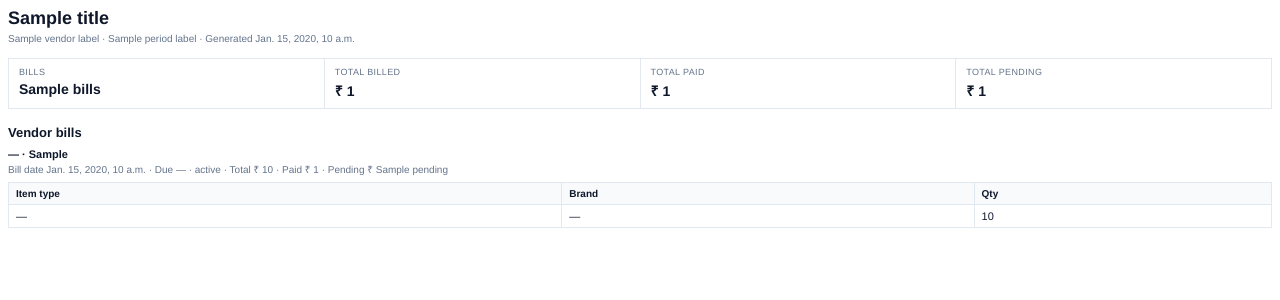
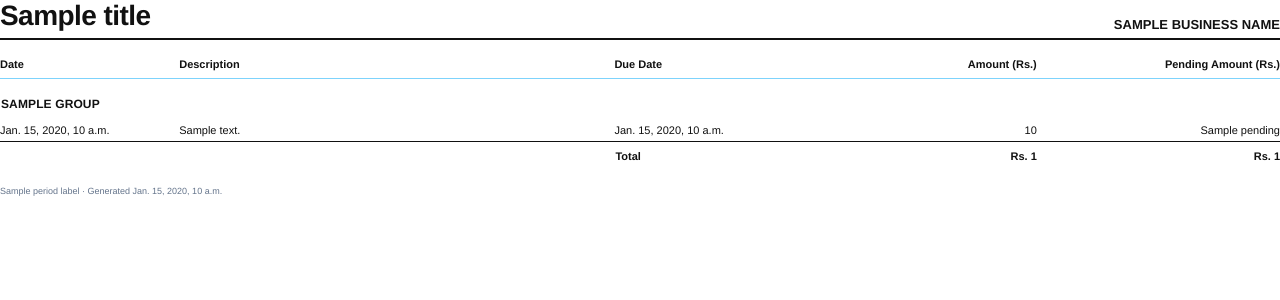
Before and after one commit to sahilkumarvaghasiya/SW_Billing_Employee_BE, a Django app: template core/apps/manager/templates/manager/vendor_report.html in a window 1280 px wide. Shown: the top 300 px of the page. Run offline with Django 5.2, Linux system fonts and the light colour scheme; the template is opened without the code that fills it: most values are stand-ins (such as "Sample title", 1, 10 or a date in 2020).

Commit message:
Add bulk payment functionality for vendor bills
- Introduced `ManagerVendorBillsBulkPayViewSet` to handle bulk payments across selected vendor bills.
- Added `ManagerVendorBillsBulkPaySerializer` for validating bill IDs and payment amounts.
- Updated permissions to allow access for both managers and employees.
- Enhanced vendor report generation to group entries by vendor and display totals in the PDF report.
- Refactored the vendor report template for improved layout and clarity.

```diff
--- a/core/apps/manager/templates/manager/vendor_report.html
+++ b/core/apps/manager/templates/manager/vendor_report.html
@@ -1,187 +1,141 @@
 <!DOCTYPE html>
+<html>
+<head>
+  <meta charset="utf-8" />
+  <title>{{ title }}</title>
+  <style>
+    @page { size: A4 landscape; margin: 1.4cm 1.6cm; }
+    body {
+      font-family: Helvetica, Arial, sans-serif;
+      font-size: 11px;
+      color: #111111;
+      margin: 0;
+    }
+    .header {
+      width: 100%;
+      border-collapse: collapse;
+      margin-bottom: 6px;
+    }
+    .header td { vertical-align: bottom; padding: 0; }
+    .title {
+      font-size: 28px;
+      font-weight: 700;
+      letter-spacing: -0.02em;
+    }
+    .business {
+      font-size: 13px;
+      font-weight: 700;
+      text-align: right;
+      text-transform: uppercase;
+    }
+    .header-rule {
+      border: none;
+      border-top: 2px solid #111111;
+      margin: 0 0 18px;
+    }
+    .payable-table {
+      width: 100%;
+      border-collapse: collapse;
+    }
+    .payable-table th {
+      text-align: left;
+      font-size: 11px;
+      font-weight: 700;
+      padding: 0 8px 8px 0;
+      border-bottom: 1.5px solid #7dd3fc;
+      color: #111111;
+    }
+    .payable-table th.num,
+    .payable-table td.num {
+      text-align: right;
+      white-space: nowrap;
+      padding-right: 0;
+    }
+    .payable-table th.due,
+    .payable-table td.due {
+      text-align: left;
+    }
+    .vendor-row td {
+      padding-top: 18px;
+      padding-bottom: 8px;
+      font-size: 12px;
+      font-weight: 700;
+      text-transform: uppercase;
+      letter-spacing: 0.01em;
+    }
+    .line-row td {
+      padding: 5px 8px 5px 0;
+      vertical-align: top;
+    }
+    .total-row td {
+      padding-top: 8px;
+      padding-bottom: 4px;
+      font-weight: 700;
+      border-top: 1px solid #111111;
+    }
+    .total-label {
+      text-align: left;
+      font-weight: 700;
+    }
+    .empty {
+      color: #64748b;
+      padding: 24px 0;
+      text-align: center;
+    }
+    .meta {
+      color: #64748b;
+      font-size: 9px;
+      margin-top: 20px;
+    }
+  </style>
+</head>
+<body>
+  <table class="header">
+    <tr>
+      <td class="title">{{ title }}</td>
+      <td class="business">{{ business_name }}</td>
+    </tr>
+  </table>
+  <hr class="header-rule" />
 
-<html>
-
-<head>
-
-  <meta charset="utf-8" />
-
-  <title>{{ title }}</title>
-
-  <style>
-
-    @page { size: A4 landscape; margin: 1.2cm; }
-
-    body { font-family: Helvetica, Arial, sans-serif; font-size: 11px; color: #0f172a; }
-
-    h1 { font-size: 18px; margin: 0 0 4px; }
-
-    .meta { color: #64748b; font-size: 10px; margin-bottom: 14px; }
-
-    .summary-table { width: 100%; border-collapse: collapse; margin-bottom: 16px; }
-
-    .summary-table td { border: 1px solid #e2e8f0; padding: 8px 10px; width: 25%; vertical-align: top; }
-
-    .summary-label { color: #64748b; font-size: 9px; text-transform: uppercase; letter-spacing: 0.04em; }
-
-    .summary-value { font-size: 14px; font-weight: 700; margin-top: 4px; }
-
-    h2 { font-size: 13px; margin: 0 0 8px; }
-
-    .bill-block { margin-bottom: 14px; page-break-inside: avoid; }
-
-    .bill-head { margin-bottom: 6px; }
-
-    .bill-title { font-weight: 700; font-size: 11px; }
-
-    .bill-meta { color: #64748b; font-size: 10px; margin-top: 2px; }
-
-    .lines-table, .bills-table { width: 100%; border-collapse: collapse; }
-
-    .lines-table th, .lines-table td, .bills-table th, .bills-table td {
-
-      border: 1px solid #e2e8f0; padding: 5px 7px; text-align: left;
-
-    }
-
-    .lines-table th, .bills-table th { background: #f8fafc; font-weight: 700; font-size: 10px; }
-
-    .num { text-align: right; white-space: nowrap; }
-
-    .empty { color: #64748b; padding: 12px 0; }
-
-    .no-lines { color: #64748b; font-size: 10px; font-style: italic; padding: 4px 0 8px; }
-
-  </style>
-
-</head>
-
-<body>
-
-  <h1>{{ title }}</h1>
-
-  <div class="meta">{{ vendor_label }} · {{ period_label }} · Generated {{ generated_at }}</div>
-
-
-
-  <table class="summary-table">
-
-    <tr>
-
-      <td>
-
-        <div class="summary-label">Bills</div>
-
-        <div class="summary-value">{{ summary.bills }}</div>
-
-      </td>
-
-      <td>
-
-        <div class="summary-label">Total billed</div>
-
-        <div class="summary-value">₹ {{ summary.total_billed }}</div>
-
-      </td>
-
-      <td>
-
-        <div class="summary-label">Total paid</div>
-
-        <div class="summary-value">₹ {{ summary.total_paid }}</div>
-
-      </td>
-
-      <td>
-
-        <div class="summary-label">Total pending</div>
-
-        <div class="summary-value">₹ {{ summary.total_pending }}</div>
-
-      </td>
-
-    </tr>
-
+  {% if groups %}
+  <table class="payable-table">
+    <thead>
+      <tr>
+        <th style="width: 14%;">Date</th>
+        <th style="width: 34%;">Description</th>
+        <th class="due" style="width: 14%;">Due Date</th>
+        <th class="num" style="width: 19%;">Amount (Rs.)</th>
+        <th class="num" style="width: 19%;">Pending Amount (Rs.)</th>
+      </tr>
+    </thead>
+    <tbody>
+      {% for group in groups %}
+      <tr class="vendor-row">
+        <td colspan="5">{{ group.vendor_name }}</td>
+      </tr>
+      {% for row in group.rows %}
+      <tr class="line-row">
+        <td>{{ row.date }}</td>
+        <td>{{ row.description }}</td>
+        <td class="due">{{ row.due_date }}</td>
+        <td class="num">{{ row.amount }}</td>
+        <td class="num">{{ row.pending }}</td>
+      </tr>
+      {% endfor %}
+      <tr class="total-row">
+        <td colspan="2"></td>
+        <td class="total-label">Total</td>
+        <td class="num">Rs. {{ group.total_amount }}</td>
+        <td class="num">Rs. {{ group.total_pending }}</td>
+      </tr>
+      {% endfor %}
+    </tbody>
   </table>
-
-
-
-  <h2>Vendor bills</h2>
-
-  {% if bills %}
-
-    {% for bill in bills %}
-
-    <section class="bill-block">
-
-      <div class="bill-head">
-
-        <div class="bill-title">{{ bill.vendor|default:"—" }} · {{ bill.stk_no }}</div>
-
-        <div class="bill-meta">
-
-          Bill date {{ bill.bill_date }} · Due {{ bill.due.label|default:"—" }} · {{ bill.status }}
-
-          · Total ₹ {{ bill.total }} · Paid ₹ {{ bill.paid }} · Pending ₹ {{ bill.pending }}
-
-        </div>
-
-      </div>
-
-      {% if bill.stock_lines %}
-
-      <table class="lines-table">
-
-        <thead>
-
-          <tr>
-
-            <th>Item type</th>
-
-            <th>Brand</th>
-
-            <th class="num">Qty</th>
-
-          </tr>
-
-        </thead>
-
-        <tbody>
-
-          {% for line in bill.stock_lines %}
-
-          <tr>
-
-            <td>{{ line.item_type|default:"—" }}</td>
-
-            <td>{{ line.brand|default:"—" }}</td>
-
-            <td class="num">{{ line.qty }}</td>
-
-          </tr>
-
-          {% endfor %}
-
-        </tbody>
-
-      </table>
-
-      {% else %}
-
-      <p class="no-lines">No stock lines recorded for this entry.</p>
-
-      {% endif %}
-
-    </section>
-
-    {% endfor %}
-
   {% else %}
-
-  <p class="empty">No bills in this period.</p>
-
+  <p class="empty">No vendor bills in this period.</p>
   {% endif %}
 
+  <div class="meta">{{ period_label }} · Generated {{ generated_at }}</div>
 </body>
-
 </html>
--- a/core/apps/manager/urls.py
+++ b/core/apps/manager/urls.py
@@ -16,6 +16,7 @@ from apps.manager.views import (
     ManagerStockItemsDetailsViewSet,
     ManagerStockSummaryViewSet,
     ManagerStockThresholdViewSet,
+    ManagerVendorBillsBulkPayViewSet,
     ManagerVendorBillsViewSet,
     ManagerVendorReportPdfViewSet,
     ManagerVendorReportViewSet,
@@ -92,5 +93,9 @@ urlpatterns = [
         "vendors/reports/pdf/",
         ManagerVendorReportPdfViewSet.as_view({"get": "list"}),
     ),
+    path(
+        "vendors/bills/bulk-pay/",
+        ManagerVendorBillsBulkPayViewSet.as_view({"post": "create"}),
+    ),
     path("", include(router.urls)),
 ]
```
Also changed, not shown: core/apps/manager/permissions.py (+12 -0 lines), core/apps/manager/serializers.py (+24 -0 lines), core/apps/manager/services/vendor_report_pdf.py (+9 -4 lines), core/apps/manager/vendor_report.py (+57 -0 lines), core/apps/manager/views.py (+152 -20 lines).
